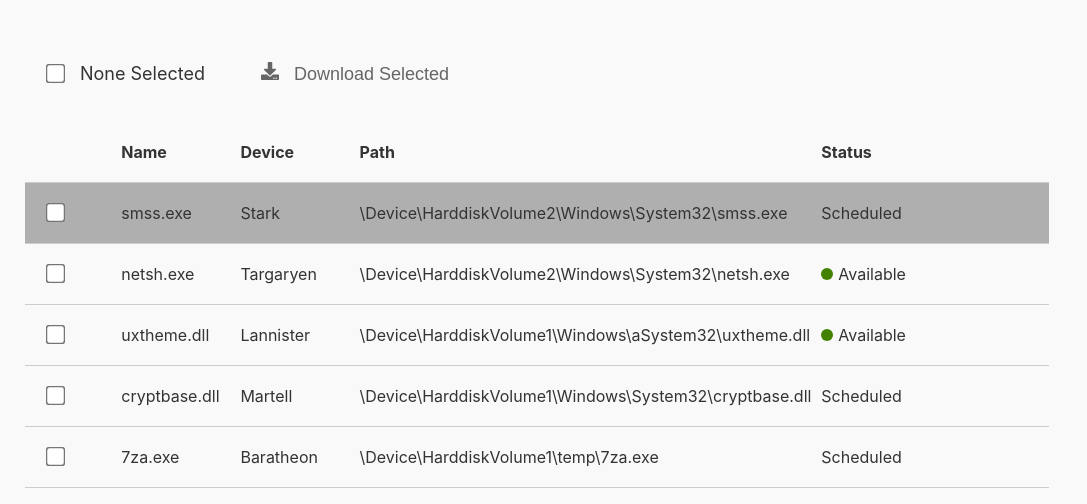
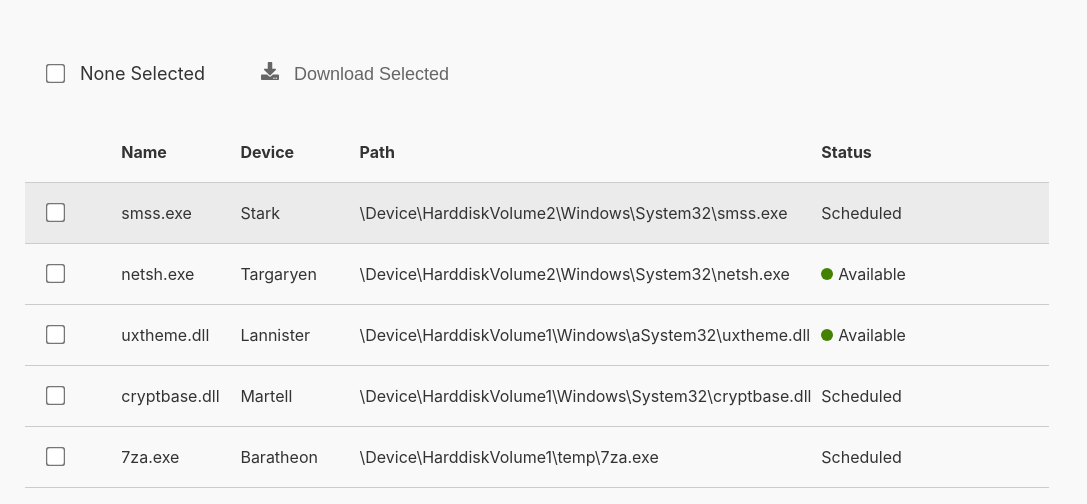
Before and after one commit to adnicolae/selectable-table, a React (Create React App) app: page / in a window 1280 px wide. In both pictures the pointer is over the element 537 px from the left and 213 px from the top of the page. Shown: the top 504 px of the page, without its empty margins (0-1087 px from the left). Built offline with nearby package versions, Linux system fonts and the light colour scheme.

Commit message:
Improve contrast on row select/hover

```diff
--- a/src/components/table/row.scss
+++ b/src/components/table/row.scss
@@ -2,11 +2,11 @@
 
 .row {
   &:hover {
-    background-color: $platinum;
+    background-color: $aluminium;
     cursor: pointer;
   }
 }
 
 .selected {
-  background-color: $platinum;
+  background-color: $silver;
 }
```
